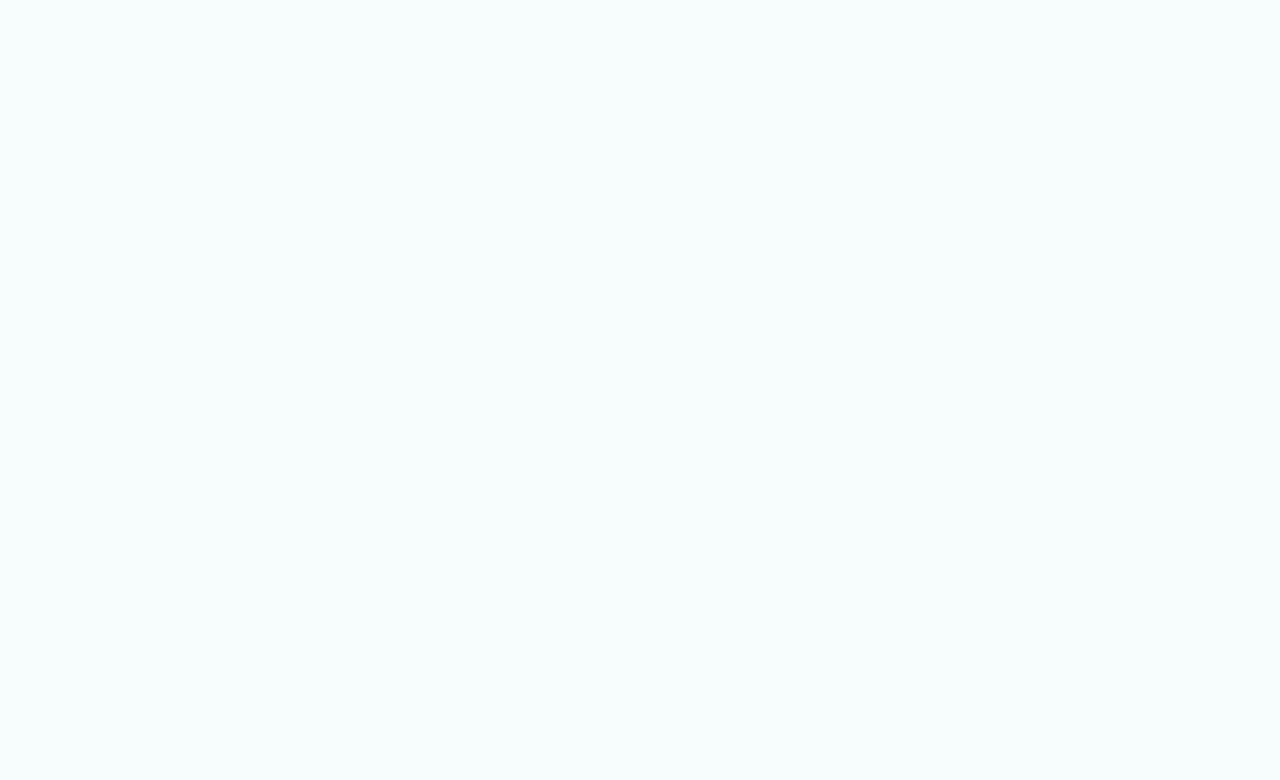
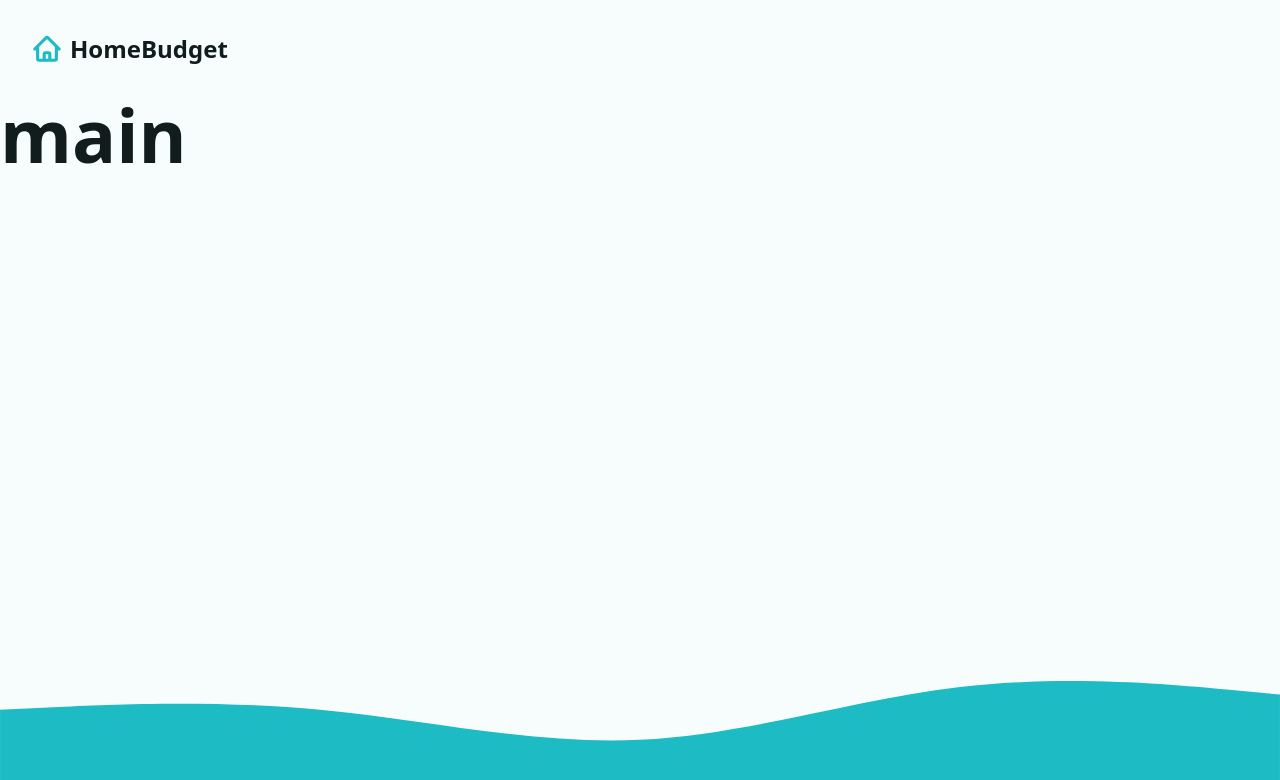
Before and after one commit to andresvaz89/budget-app-react-router, a React (Vite) app: page / in a window 1280 px wide. Shown: the top 780 px of the page. Built offline with nearby package versions, Linux system fonts and the light colour scheme.

Commit message:
layout and actions added

```diff
--- a/helpers.js
+++ b/helpers.js
@@ -2,3 +2,9 @@
 export const fetchData = (key) => {
   return JSON.parse(localStorage.getItem(key));
 };
+
+//delete item
+
+export const deleteItem = ({ key }) => {
+  return localStorage.removeItem(key);
+};
--- a/package.json
+++ b/package.json
@@ -10,6 +10,7 @@
     "preview": "vite preview"
   },
   "dependencies": {
+    "@heroicons/react": "^2.1.1",
     "react": "^18.2.0",
     "react-dom": "^18.2.0",
     "react-router-dom": "6.8"
--- a/src/App.jsx
+++ b/src/App.jsx
@@ -8,17 +8,32 @@
 //Routes
 import Dashboard, { dashboardLoader } from './pages/Dashboard';
 import Error from './pages/Error';
+import Main, { mainLoader } from './layouts/Main';
+
+//components
+import Nav from './components/Nav';
+
+//actions
+import { logoutAction } from './actions/logout';
 
 const router = createBrowserRouter([
   {
     path: '/',
-    element: <Dashboard />,
-    loader: dashboardLoader,
-    errorElement: <Error />
-  },
-  {
-    path: '/*',
-    element: <Error />
+    element: <Main />,
+    loader: mainLoader,
+    errorElement: <Error />,
+    children: [
+      {
+        index: true,
+        element: <Dashboard />,
+        loader: dashboardLoader,
+        errorElement: <Error />
+      },
+      {
+        path: 'logout',
+        action: logoutAction
+      }
+    ]
   }
 ]);
 
--- /dev/null
+++ b/src/actions/logout.js
@@ -0,0 +1,9 @@
+import { redirect } from 'react-router-dom';
+import { deleteItem } from '../../helpers';
+
+export async function logoutAction() {
+  //delete the user
+  deleteItem({ key: 'userName' });
+  //return redirect
+  return redirect('/');
+}
--- /dev/null
+++ b/src/components/Nav.jsx
@@ -0,0 +1,35 @@
+import React from 'react';
+import { Form, NavLink } from 'react-router-dom';
+//library
+import { TrashIcon } from '@heroicons/react/24/solid';
+
+// assets
+import logomark from '../assets/logomark.svg';
+
+const Nav = ({ userName }) => {
+  return (
+    <nav>
+      <NavLink to="/" aria-label="Go to home">
+        <img src={logomark} alt="" height={30} />
+        <span>HomeBudget</span>
+      </NavLink>
+      {userName && (
+        <Form
+          method="post"
+          action="logout"
+          onSubmit={(event) => {
+            if (!confirm('Delete user and all data?')) {
+              event.preventDefault();
+            }
+          }}
+        >
+          <button type="submit" className="btn btn--warning">
+            <span>Delete User</span>
+            <TrashIcon width={20} />
+          </button>
+        </Form>
+      )}
+    </nav>
+  );
+};
+export default Nav;
--- /dev/null
+++ b/src/layouts/Main.jsx
@@ -0,0 +1,30 @@
+import React from 'react';
+import { fetchData } from '../../helpers';
+import { Outlet, useLoaderData } from 'react-router-dom';
+import Nav from '../components/Nav';
+
+//assets
+import wave from '../assets/wave.svg';
+
+//loader
+export function mainLoader() {
+  const userName = fetchData('userName');
+  return { userName };
+}
+
+const Main = () => {
+  const { userName } = useLoaderData();
+
+  return (
+    <div className="layout">
+      <Nav userName={userName}></Nav>
+      <h1>main</h1>
+      <main>
+        <Outlet />
+      </main>
+      <img src={wave} alt="" />
+    </div>
+  );
+};
+
+export default Main;
```
Also changed, not shown: 1 other file (tests, documents, lock files or other folders).
